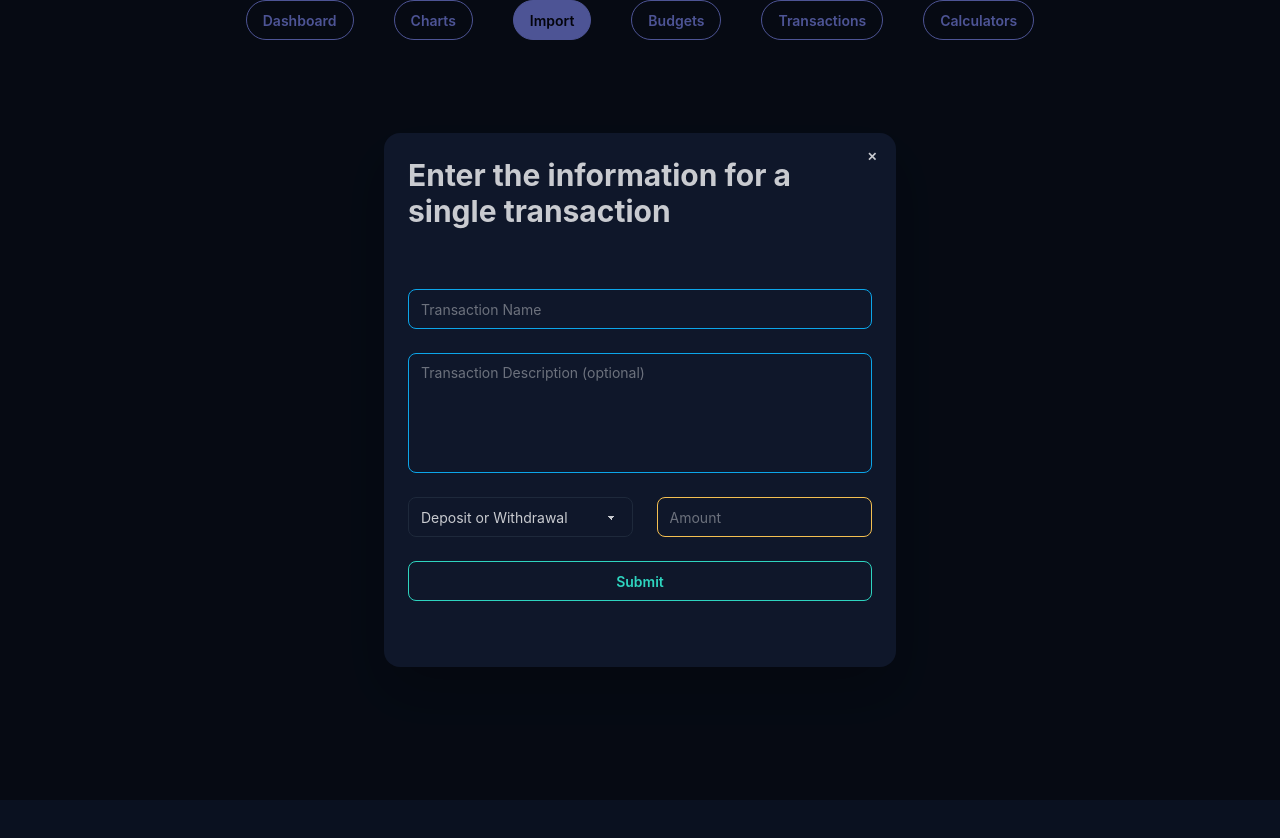
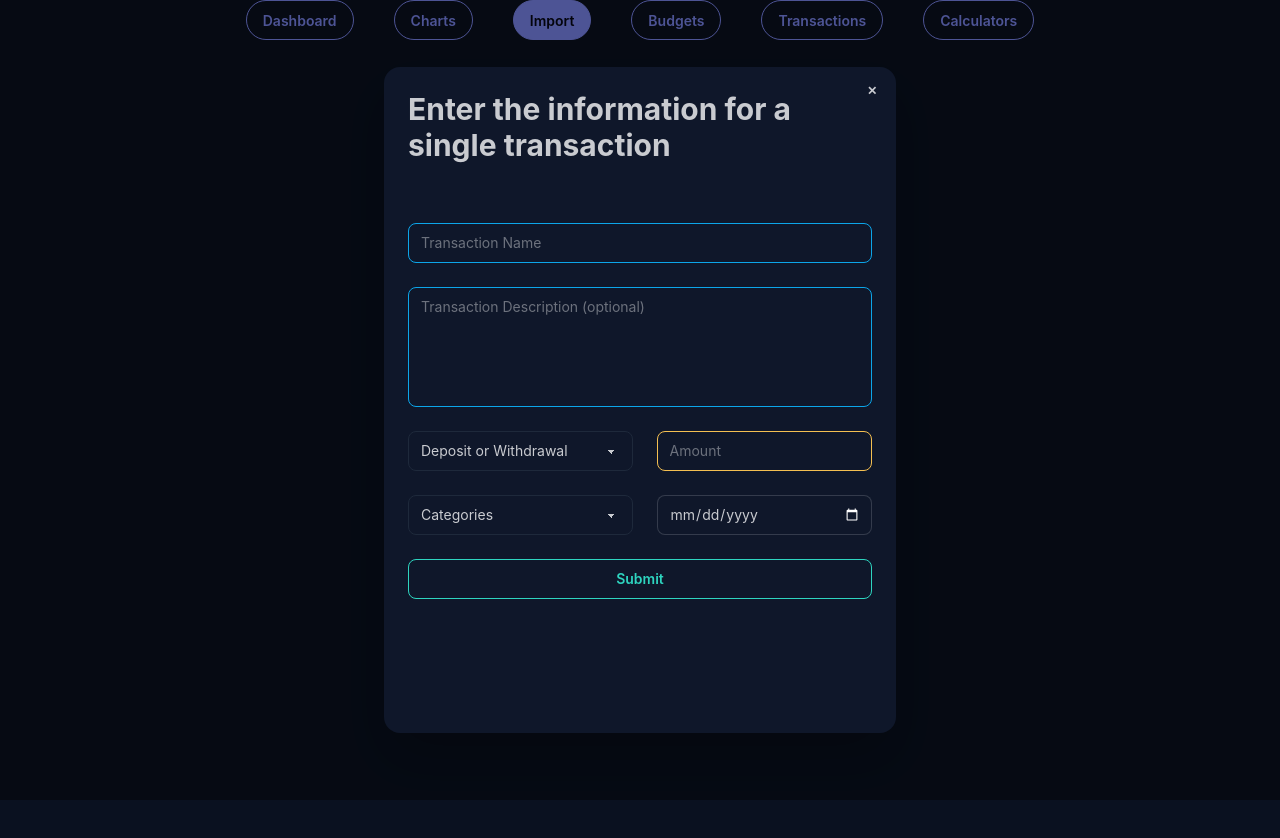
Before and after one commit to Cybergman-droid/Computing-NEA, a React (Vite) app in the folder frontend/: page /Import in a window 1280 px wide. Both pictures are taken after a click on the button "Open Form Modal". Built offline with nearby package versions, Linux system fonts and the light colour scheme; the HTML template or start-up script is replaced by a standard one.

Commit message:
feat: enhance form components with new DateInputField, update dropdown options, and improve input handling

```diff
--- a/frontend/src/components/form/dropdown.tsx
+++ b/frontend/src/components/form/dropdown.tsx
@@ -3,7 +3,7 @@ type DropdownProps = {
 	dropdownOptions: string[];
 };
 
-// dropdown menu that displays options dynamiclly from an array that is passed as a prop that will be displayed on the form
+// dropdown menu that displays options dynamiclly from an array
 function DropdownMenu({ defaultOption, dropdownOptions }: DropdownProps) {
 	return (
 		<select
--- /dev/null
+++ b/frontend/src/components/form/inputFieldDate.tsx
@@ -0,0 +1,4 @@
+function DateInputField() {
+	return <input type='date' className='input w-full' />;
+}
+export default DateInputField;
--- a/frontend/src/components/form/inputFieldNumber.tsx
+++ b/frontend/src/components/form/inputFieldNumber.tsx
@@ -1,14 +1,9 @@
-type NumberInputFieldProps = {
-	placeholderString: string;
-};
+import { type ComponentProps } from "react";
+type NumberInputFieldProps = {} & ComponentProps<"input">;
 
-function NumberInputField({ placeholderString }: NumberInputFieldProps) {
+function NumberInputField({ ...props }: NumberInputFieldProps) {
 	return (
-		<input
-			className='input input-warning w-full'
-			type='number'
-			placeholder={placeholderString}
-		/>
+		<input className='input input-warning w-full' {...props} type='number' />
 	);
 }
 
--- a/frontend/src/components/form/inputFieldText.tsx
+++ b/frontend/src/components/form/inputFieldText.tsx
@@ -4,14 +4,17 @@ type TextInputFieldProps = {
 };
 
 function TextInputField({ placeholderString, variant }: TextInputFieldProps) {
-	if (variant === "transactionDescription") {
+	switch (variant) {
+		case "transactionDescription":
 			return (
 				<textarea
 					className='textarea textarea-info w-full h-30 resize-none'
 					placeholder={placeholderString}
 				></textarea>
 			);
-	} else {
+			break;
+
+		default:
 			return (
 				<input
 					className='input input-info w-full'
@@ -19,6 +22,7 @@ function TextInputField({ placeholderString, variant }: TextInputFieldProps) {
 					placeholder={placeholderString}
 				/>
 			);
+			break;
 	}
 }
 
--- a/frontend/src/components/form/submitButton.tsx
+++ b/frontend/src/components/form/submitButton.tsx
@@ -1,5 +1,9 @@
 // Submit button dispalyed in the form to submit it
 function SubmitButton() {
-	return <button className='btn btn-outline btn-success'>Submit</button>;
+	return (
+		<button type='submit' className='btn btn-outline btn-success'>
+			Submit
+		</button>
+	);
 }
 export default SubmitButton;
--- a/frontend/src/pages/Import/import.tsx
+++ b/frontend/src/pages/Import/import.tsx
@@ -23,7 +23,7 @@ function ImportPlaceholder() {
 					</button>
 
 					<dialog id='uploadFormModal' className='modal'>
-						<div className='modal-box h-8/12 w-5/10'>
+						<div className=' flex flex-col modal-box h-10/12 w-15/10'>
 							<form method='dialog'>
 								{/* if there is a button in form, it will close the modal */}
 								<button className='btn btn-sm btn-circle btn-ghost absolute right-2 top-2'>
--- a/frontend/src/pages/Import/singleTransactionUploadForm.tsx
+++ b/frontend/src/pages/Import/singleTransactionUploadForm.tsx
@@ -2,6 +2,21 @@ import TextInputField from "../../components/form/inputFieldText.tsx";
 import NumberInputField from "../../components/form/inputFieldNumber.tsx";
 import DropdownMenu from "../../components/form/dropdown.tsx";
 import SubmitButton from "../../components/form/submitButton.tsx";
+import DateInputField from "../../components/form/inputFieldDate.tsx";
+
+const transactionTypeOptions = ["Deposit", "Withdrawal"];
+const categoryDropdownOptions = [
+	"Groceries",
+	"Transport",
+	"Eating Out",
+	"Shopping",
+	"Entertainment",
+	"Utilities",
+	"Income",
+	"Savings",
+	"Subscriptions",
+	"Miscellaneous",
+];
 
 function SingleTransactionUploadForm() {
 	return (
@@ -9,7 +24,6 @@ function SingleTransactionUploadForm() {
 			<p className='justify-self-center text-3xl font-bold mb-15'>
 				Enter the information for a single transaction
 			</p>
-
 			<div className='flex flex-col gap-6'>
 				<TextInputField placeholderString='Transaction Name' />
 				<TextInputField
@@ -19,9 +33,16 @@ function SingleTransactionUploadForm() {
 				<div className='flex justify-between gap-6'>
 					<DropdownMenu
 						defaultOption='Deposit or Withdrawal'
-						dropdownOptions={["Deposit", "Withdrawal"]}
+						dropdownOptions={transactionTypeOptions}
 					/>
-					<NumberInputField placeholderString='Amount' />
+					<NumberInputField placeholder='Amount' />
+				</div>
+				<div className='flex justify-between gap-6'>
+					<DropdownMenu
+						defaultOption='Categories'
+						dropdownOptions={categoryDropdownOptions}
+					/>
+					<DateInputField />
 				</div>
 				<SubmitButton />
 			</div>
```
Lines whose indentation alone changed are shown as unchanged.
